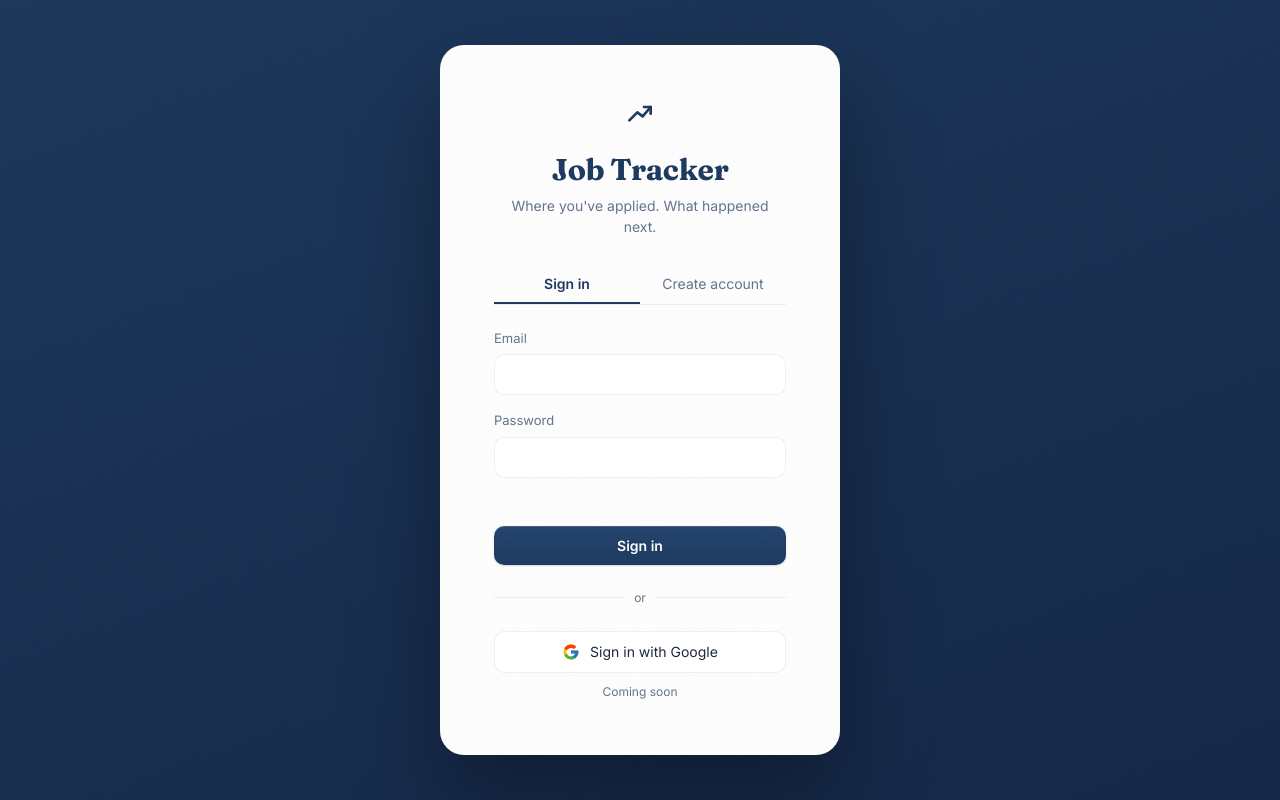
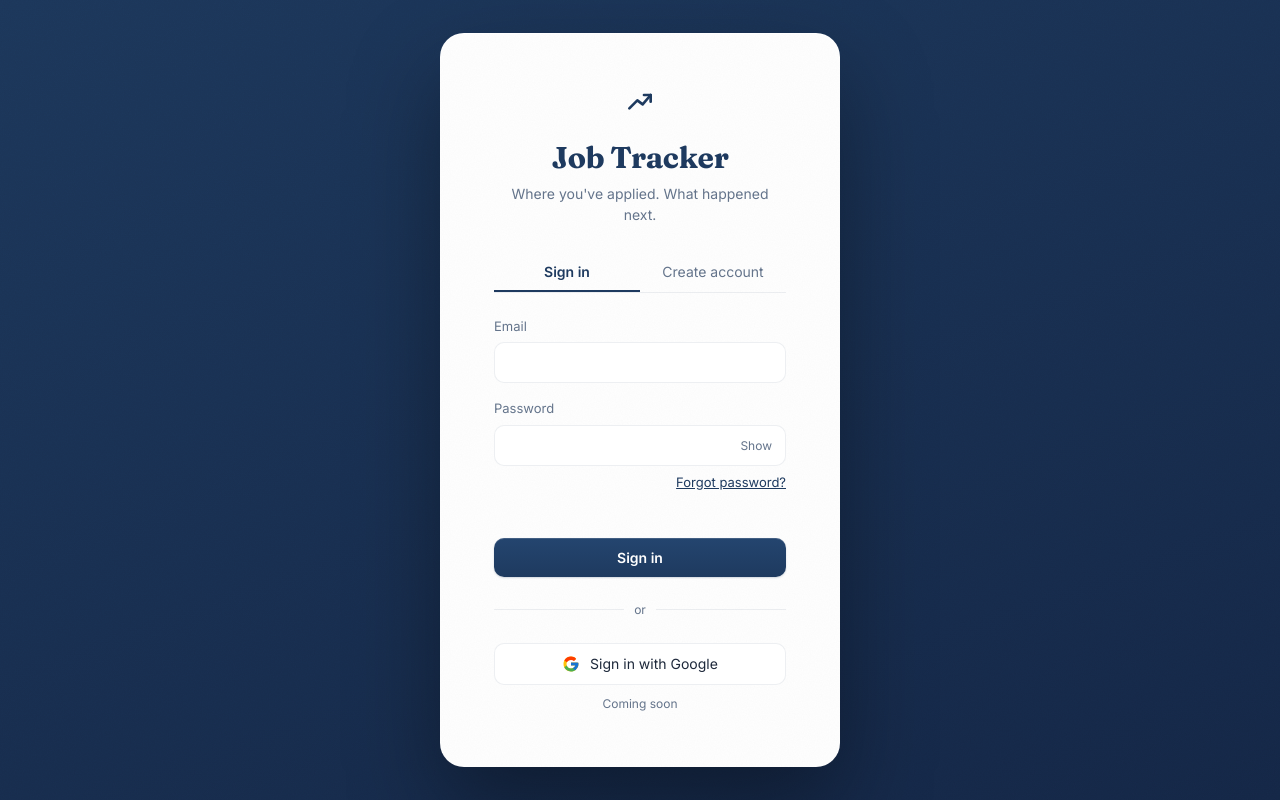
Before and after one commit to Ahmed-J313/Job-Tracker-Api, a Flask app: page /reset-password in a window 1280 px wide. Run offline with Flask 3, Linux system fonts and the light colour scheme; some libraries are stand-ins or nearby versions.

Commit message:
Markup and styling for confirm-password, show/hide toggles, and the forgot/reset password screens
Added a confirm password field to signup, a Show/Hide button next to
every password field, a "Forgot password?" link on login, and the
forgot-password and reset-password forms themselves (hidden until the
JS switches to them). Wrapped the Google button section so it can
hide along with the sign-in/create-account tabs on those screens.

```diff
--- a/app/static/css/style.css
+++ b/app/static/css/style.css
@@ -140,6 +140,41 @@ input:focus, textarea:focus {
 
 .form-hint { margin: -6px 0 0; font-size: 12px; color: var(--text-secondary); }
 .form-error { margin: 0; font-size: 13px; color: var(--color-danger); min-height: 16px; }
+.form-success { margin: 0; font-size: 13px; color: var(--status-offer); min-height: 16px; }
+
+.password-field { position: relative; display: flex; }
+.password-field input { flex: 1; padding-right: 52px; }
+
+.password-toggle-btn {
+  position: absolute;
+  right: 6px;
+  top: 50%;
+  transform: translateY(-50%);
+  background: none;
+  border: none;
+  cursor: pointer;
+  color: var(--text-secondary);
+  font-size: 12px;
+  padding: 6px 8px;
+}
+
+.password-toggle-btn:hover { color: var(--navy); }
+
+.link-btn {
+  background: none;
+  border: none;
+  padding: 0;
+  color: var(--navy);
+  font-size: 13px;
+  cursor: pointer;
+  text-decoration: underline;
+}
+
+.link-btn:hover { color: var(--navy-hover); }
+
+.forgot-password-row { display: flex; justify-content: flex-end; margin-top: -8px; }
+
+.auth-back-link { align-self: center; }
 
 .btn-primary {
   background: linear-gradient(180deg, #24456F 0%, var(--navy) 100%);
@@ -156,6 +191,12 @@ input:focus, textarea:focus {
   background: linear-gradient(180deg, #1C3C63 0%, var(--navy-hover) 100%);
   transform: translateY(-1px);
   box-shadow: inset 0 1px 0 rgba(255, 255, 255, 0.14), 0 8px 20px rgba(30, 58, 95, 0.25);
+}
+
+.btn-primary:disabled {
+  cursor: not-allowed;
+  opacity: 0.7;
+  transform: none;
 }
 
 .btn-secondary {
--- a/app/templates/index.html
+++ b/app/templates/index.html
@@ -26,19 +26,68 @@
 
       <form id="login-form" class="auth-form">
         <label>Email<input type="email" id="login-email" autocomplete="username" required></label>
-        <label>Password<input type="password" id="login-password" autocomplete="current-password" required></label>
+        <label>Password
+          <div class="password-field">
+            <input type="password" id="login-password" autocomplete="current-password" required>
+            <button type="button" class="password-toggle-btn" data-target="login-password">Show</button>
+          </div>
+        </label>
+        <div class="forgot-password-row">
+          <button type="button" class="link-btn" id="forgot-password-link">Forgot password?</button>
+        </div>
         <p class="form-error" id="login-error"></p>
         <button type="submit" class="btn-primary">Sign in</button>
       </form>
 
       <form id="register-form" class="auth-form" hidden>
         <label>Email<input type="email" id="register-email" autocomplete="username" required></label>
-        <label>Password<input type="password" id="register-password" autocomplete="new-password" minlength="8" required></label>
+        <label>Password
+          <div class="password-field">
+            <input type="password" id="register-password" autocomplete="new-password" minlength="8" required>
+            <button type="button" class="password-toggle-btn" data-target="register-password">Show</button>
+          </div>
+        </label>
         <p class="form-hint">At least 8 characters.</p>
+        <label>Confirm password
+          <div class="password-field">
+            <input type="password" id="register-confirm-password" autocomplete="new-password" minlength="8" required>
+            <button type="button" class="password-toggle-btn" data-target="register-confirm-password">Show</button>
+          </div>
+        </label>
         <p class="form-error" id="register-error"></p>
         <button type="submit" class="btn-primary">Create account</button>
       </form>
 
+      <form id="forgot-form" class="auth-form" hidden>
+        <p class="form-hint">Enter your email and we'll send a reset link if an account exists.</p>
+        <label>Email<input type="email" id="forgot-email" autocomplete="username" required></label>
+        <p class="form-success" id="forgot-message"></p>
+        <p class="form-error" id="forgot-error"></p>
+        <button type="submit" class="btn-primary">Send reset link</button>
+        <button type="button" class="link-btn auth-back-link" id="back-to-login-from-forgot">Back to sign in</button>
+      </form>
+
+      <form id="reset-form" class="auth-form" hidden>
+        <p class="form-hint">Choose a new password.</p>
+        <label>New password
+          <div class="password-field">
+            <input type="password" id="reset-password" autocomplete="new-password" minlength="8" required>
+            <button type="button" class="password-toggle-btn" data-target="reset-password">Show</button>
+          </div>
+        </label>
+        <label>Confirm new password
+          <div class="password-field">
+            <input type="password" id="reset-confirm-password" autocomplete="new-password" minlength="8" required>
+            <button type="button" class="password-toggle-btn" data-target="reset-confirm-password">Show</button>
+          </div>
+        </label>
+        <p class="form-success" id="reset-message"></p>
+        <p class="form-error" id="reset-error"></p>
+        <button type="submit" class="btn-primary">Reset password</button>
+        <button type="button" class="link-btn auth-back-link" id="back-to-login-from-reset">Back to sign in</button>
+      </form>
+
+      <div id="auth-oauth-section">
         <div class="auth-divider"><span>or</span></div>
 
         <button type="button" class="btn-google" id="google-signin-btn">
@@ -51,6 +100,7 @@
           Sign in with Google
         </button>
         <p class="auth-footnote">Coming soon</p>
+      </div>
     </div>
   </div>
 
```
Lines whose indentation alone changed are shown as unchanged.
